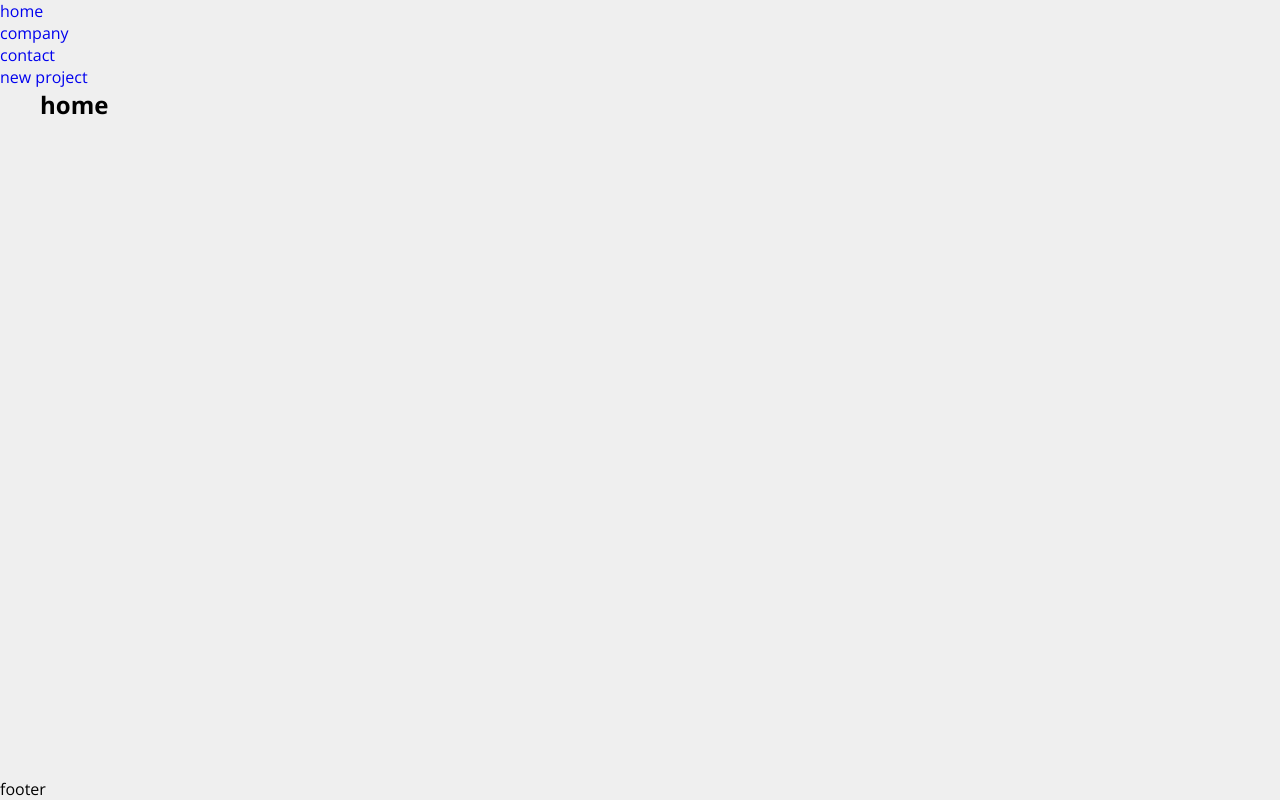
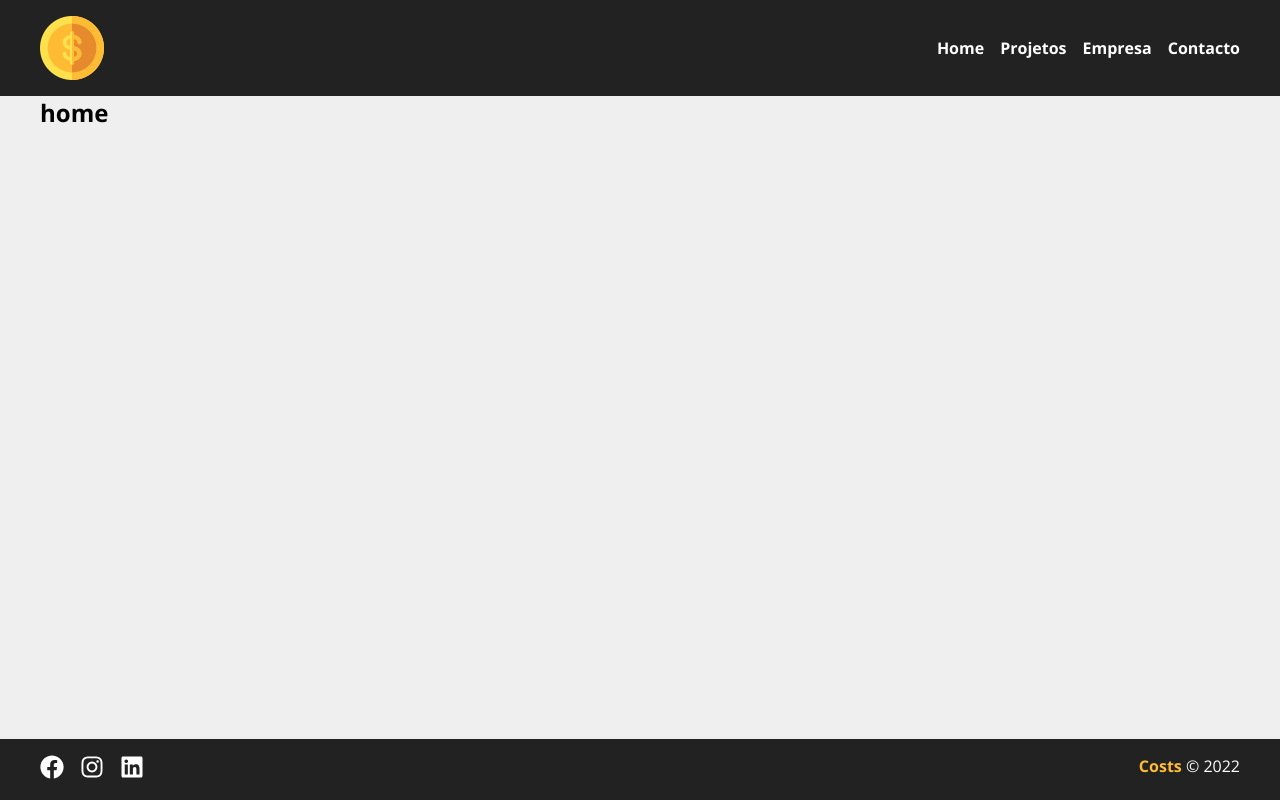
Before and after one commit to barbosadiego/react-training, a React (Create React App) app in the folder costs/: page / in a window 1280 px wide. Built offline with nearby package versions, Linux system fonts and the light colour scheme.

Commit message:
header e footer

```diff
--- a/costs/src/App.css
+++ b/costs/src/App.css
@@ -24,6 +24,7 @@ body,
 
 main {
   flex: 1;
+  width: 100%;
 }
 
 ul,
@@ -31,6 +32,28 @@ li {
   list-style: none;
 }
 
-a{
+a {
   text-decoration: none;
 }
+
+/* utility */
+.container {
+  max-width: 1200px;
+  display: flex;
+  justify-content: space-between;
+  margin: 0 auto;
+  flex-wrap: wrap;
+}
+
+.min-height {
+  min-height: 75%;
+}
+
+.start {
+  justify-content: flex-start;
+}
+
+.column {
+  flex-direction: column;
+  justify-content: flex-start;
+}
--- a/costs/src/App.jsx
+++ b/costs/src/App.jsx
@@ -14,19 +14,21 @@ import Company from './components/pages/Company';
 import Footer from './components/Footer';
 import Header from './components/Header';
 import Container from './components/layout/Container';
+import Projects from './components/pages/Projects';
 
 const App = () => {
   return (
     <>
       <Header />
-      <Container customClass={'min-height'}>
+      <main className='container'>
         <Routes>
           <Route path="/" element={<Home />} />
           <Route path="/company" element={<Company />} />
           <Route path="/contact" element={<Contact />} />
           <Route path="/new-project" element={<NewProject />} />
+          <Route path='/projects' element={<Projects />}/>
         </Routes>
-      </Container>
+      </main>
       <Footer />
     </>
   );
--- /dev/null
+++ b/costs/src/components/Footer.css
@@ -0,0 +1,28 @@
+.footer{
+  background-color: #222;
+  color: #fff;
+  padding: 1rem;
+  text-align: center;
+  width: 100%;
+}
+
+.footer ul{
+  display: flex;
+  justify-content: center;
+  gap: 1rem;
+}
+
+.footer ul li svg{
+  font-size: 1.5rem;
+  transition: .3s;
+}
+
+.footer ul li:hover{
+  color: #ffbb33;
+  cursor: pointer;
+}
+
+.copy span{
+  font-weight: bold;
+  color: #ffbb33;
+}
--- a/costs/src/components/Footer.jsx
+++ b/costs/src/components/Footer.jsx
@@ -1,11 +1,30 @@
-import React from 'react'
+import React from 'react';
 
-const Footer = (props) => {
+//icons
+import { FaFacebook, FaInstagram, FaLinkedin } from 'react-icons/fa';
+
+//css
+import './Footer.css';
+
+const Footer = () => {
   return (
-    <footer>
-      <p>footer</p>
+    <footer className="footer">
+      <div className="container">
+        <ul>
+          <li>
+            <FaFacebook />
+          </li>
+          <li>
+            <FaInstagram />
+          </li>
+          <li>
+            <FaLinkedin />
+          </li>
+        </ul>
+        <p className='copy'><span>Costs</span> &copy; 2022</p>
+      </div>
     </footer>
-  )
-}
+  );
+};
 
-export default Footer
+export default Footer;
--- /dev/null
+++ b/costs/src/components/Header.css
@@ -0,0 +1,21 @@
+.navbar{
+  background-color: #222;
+  padding: 1rem;
+}
+
+.list{
+  display: flex;
+  gap: 1rem;
+  align-items: center;
+  text-transform: capitalize;
+}
+
+.list a{
+  color: #fff;
+  font-weight: bold;
+  transition: .3s;
+}
+
+.list a:hover{
+  color: #ffbb33;
+}
--- a/costs/src/components/Header.jsx
+++ b/costs/src/components/Header.jsx
@@ -1,15 +1,24 @@
 import React from 'react';
 import { Link } from 'react-router-dom';
 
-const Header = (props) => {
+// css
+import './Header.css';
+
+// components
+import logo from '../img/costs_logo.png'
+
+const Header = () => {
   return (
-    <header>
-      <nav>
-        <ul>
+    <header className='navbar'>
+      <nav className='container '>
+        <Link to='/'>
+          <img src={logo} alt="Costs" />
+        </Link>
+        <ul className='list'>
           <li><Link to='/'>home</Link></li>
-          <li><Link to='/company'>company</Link></li>
-          <li><Link to='/contact'>contact</Link></li>
-          <li><Link to='/new-project'>new project</Link></li>
+          <li><Link to='/projects'>projetos</Link></li>
+          <li><Link to='/company'>empresa</Link></li>
+          <li><Link to='/contact'>contacto</Link></li>
         </ul>
       </nav>
     </header>
--- a/costs/src/components/layout/Container.css
+++ b/costs/src/components/layout/Container.css
@@ -1,9 +1,10 @@
-.container{
-  width: 1200px;
+/* .container{
+  max-width: 1200px;
   display: flex;
   justify-content: space-between;
   margin: 0 auto;
   flex-wrap: wrap;
+  background-color: tomato;
 }
 
 .min-height{
@@ -17,4 +18,4 @@
 .column{
   flex-direction: column;
   justify-content: flex-start;
-}
+} */
--- a/costs/src/components/pages/Home.jsx
+++ b/costs/src/components/pages/Home.jsx
@@ -2,9 +2,9 @@ import React from 'react';
 
 const Home = (props) => {
   return (
-    <>
+    <div>
       <h2>home</h2>
-    </>
+    </div>
   );
 };
 
--- /dev/null
+++ b/costs/src/components/pages/Projects.jsx
@@ -0,0 +1,11 @@
+import React from 'react'
+
+const Projects = () => {
+  return (
+    <>
+      <h2>projects</h2>
+    </>
+  )
+}
+
+export default Projects
```
